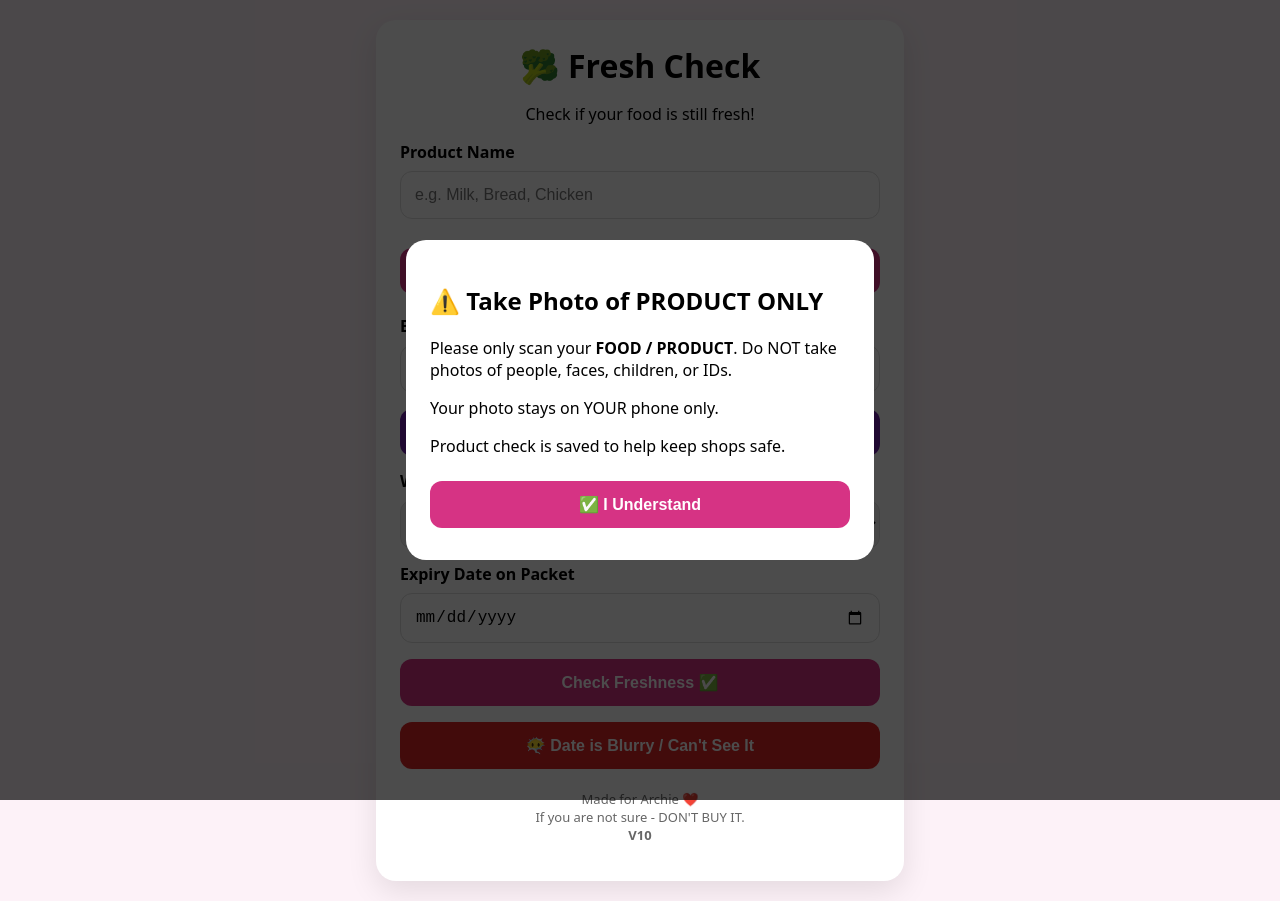
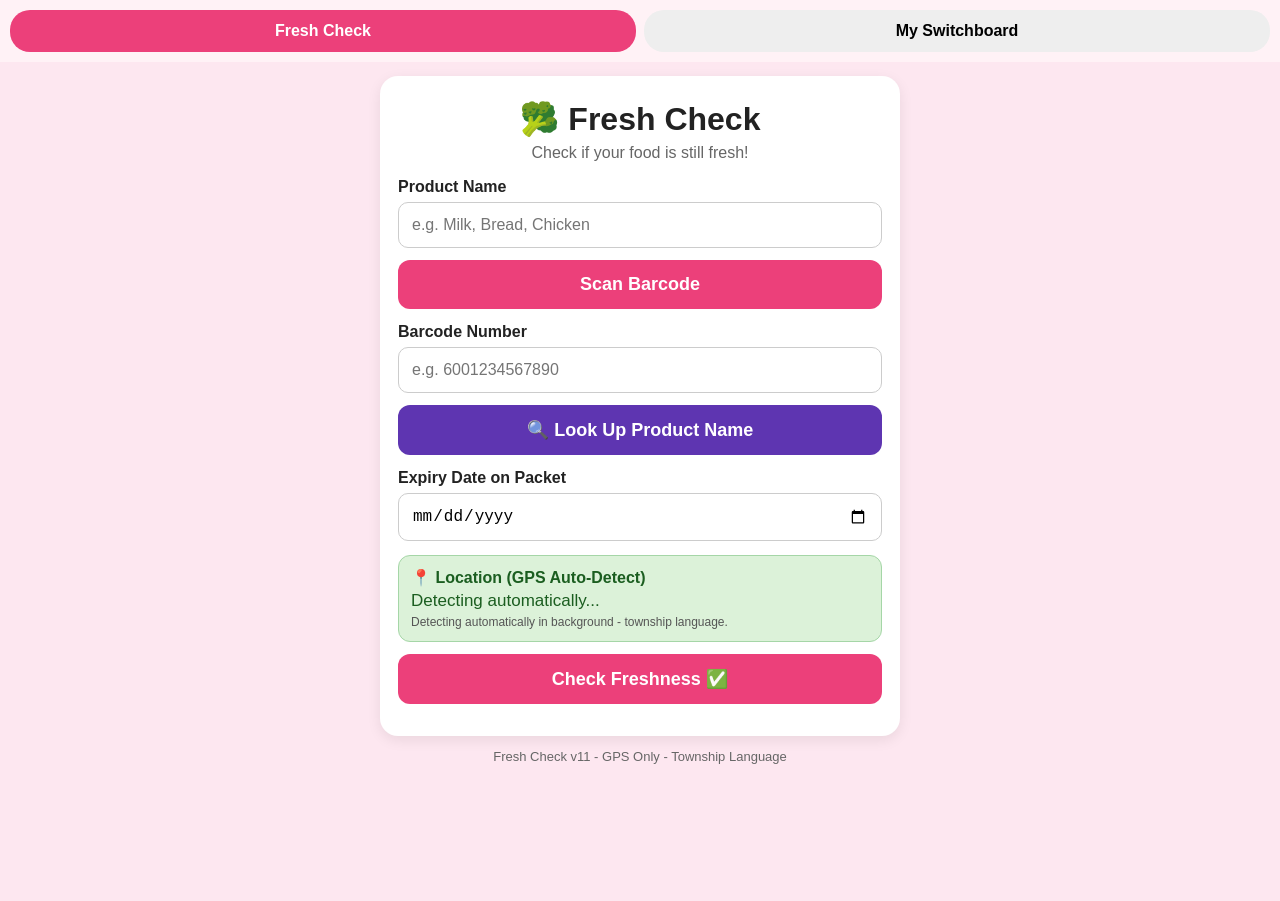
Before and after one commit to stanleymicas-png/fresh-check-v10, a plain HTML site: page index.html in a window 1280 px wide. After the commit the page ends 800 px from the top, so only its background shows below. Drawn offline with Linux system fonts and the light colour scheme.

Commit message:
Add files via upload

```diff
--- a/index.html
+++ b/index.html
@@ -3,138 +3,152 @@
 <head>
 <meta charset="UTF-8">
 <meta name="viewport" content="width=device-width, initial-scale=1.0">
-<title>Fresh Check V10</title>
+<title>Fresh Check - v11</title>
 <style>
-body{font-family:system-ui,sans-serif;background:#fdf2f8;margin:0;padding:20px;text-align:center}
-.card{background:white;max-width:480px;margin:0 auto;padding:24px;border-radius:20px;box-shadow:0 10px 30px rgba(0,0,0,.1)}
-h1{font-size:32px;margin:0}
-input,button,select{width:100%;padding:14px;margin:8px 0;border-radius:12px;font-size:16px;border:1px solid #ddd;box-sizing:border-box}
-button{background:#d63384;color:white;border:none;font-weight:700;cursor:pointer}
-button.warn{background:#dc2626}
-button.secondary{background:#6b21a8}
-#video{width:100%;border-radius:12px;display:none;background:black}
-#result{padding:16px;border-radius:12px;margin-top:12px;font-weight:700;display:none}
-.fresh{background:#dcfce7;color:#166534}
-.notfresh{background:#fee2e2;color:#991b1b}
-#popup{position:fixed;inset:0;background:rgba(0,0,0,.7);display:flex;align-items:center;justify-content:center;padding:20px;z-index:99}
-.popup-box{background:white;padding:24px;border-radius:20px;max-width:420px;text-align:left}
+body{font-family:Arial,sans-serif;margin:0;background:#fde7f0;color:#222}
+.tabs{display:flex;background:#fff2f6;padding:10px;gap:8px;position:sticky;top:0;z-index:10}
+.tabs button{flex:1;padding:12px;border:none;border-radius:20px;font-size:16px;font-weight:bold;cursor:pointer;background:#eee}
+.tabs button.active{background:#ec407a;color:white}
+.container{padding:14px;max-width:520px;margin:auto}
+.card{background:white;border-radius:18px;padding:18px;box-shadow:0 4px 14px rgba(0,0,0,0.08)}
+h1{text-align:center;font-size:32px;margin:6px 0}
+.sub{text-align:center;color:#666;margin:0 0 16px}
+label{font-weight:bold;display:block;margin:14px 0 6px}
+input{width:100%;padding:13px;border:1px solid #ccc;border-radius:10px;font-size:16px;box-sizing:border-box}
+.btn{width:100%;border:none;padding:14px;border-radius:12px;font-size:18px;font-weight:bold;margin-top:12px;cursor:pointer;color:white}
+.btn-pink{background:#ec407a}
+.btn-purple{background:#5e35b1}
+.btn-green{background:#81c784;color:#1b5e20}
+.locBox{background:#dcf2d9;border:1px solid #a5d6a7;padding:12px;border-radius:12px;margin-top:14px}
+.locTitle{font-weight:bold;color:#1b5e20}
+.locLine{font-size:17px;margin-top:4px;color:#1b5e20}
+.locSmall{font-size:12px;color:#555;margin-top:4px}
+.switch-item{border-bottom:1px solid #eee;padding:10px 0}
+.fresh{color:#2e7d32;font-weight:bold}
+.expired{color:#c62828;font-weight:bold}
+.warn{color:#ef6c00;font-weight:bold}
 .small{font-size:13px;color:#666}
-label{text-align:left;display:block;font-weight:700;margin-top:6px}
 </style>
 </head>
 <body>
-<div id="popup"><div class="popup-box">
-<h2>⚠️ Take Photo of PRODUCT ONLY</h2>
-<p>Please only scan your <b>FOOD / PRODUCT</b>. Do NOT take photos of people, faces, children, or IDs.</p>
-<p>Your photo stays on YOUR phone only.</p>
-<p>Product check is saved to help keep shops safe.</p>
-<button onclick="closePopup()">✅ I Understand</button>
-</div></div>
+
+<div class="tabs">
+  <button id="tabCheck" class="active" onclick="showTab('check')">Fresh Check</button>
+  <button id="tabSwitch" onclick="showTab('switch')">My Switchboard</button>
+</div>
+
+<div class="container">
+<div id="pageCheck">
 <div class="card">
 <h1>🥦 Fresh Check</h1>
-<p>Check if your food is still fresh!</p>
+<p class="sub">Check if your food is still fresh!</p>
+
 <label>Product Name</label>
-<input id="food" placeholder="e.g. Milk, Bread, Chicken">
-<p id="lookupStatus" class="small"></p>
-<button onclick="startScan()">Scan Barcode</button>
-<video id="video" playsinline></video>
-<p id="scanStatus" class="small"></p>
+<input id="productName" placeholder="e.g. Milk, Bread, Chicken">
+
+<button class="btn btn-pink" onclick="scanBarcode()">Scan Barcode</button>
+
 <label>Barcode Number</label>
-<input id="barcode" placeholder="e.g. 6001234567890" inputmode="numeric" onblur="lookupProduct()">
-<button class="secondary" onclick="lookupProduct()">🔍 Look Up Product Name</button>
-<label>Which Tuckshop are you in?</label>
-<select id="shop">
-<option>Archie's Tuckshop</option>
-<option>Alex's Tuckshop</option>
-<option>Masaisai Tuckshop</option>
-<option value="OTHER">➕ Shop Not Listed? Add New Shop</option>
-</select>
-<input id="newShopName" placeholder="Type new shop name if not listed" style="display:none">
+<input id="barcode" placeholder="e.g. 6001234567890" inputmode="numeric">
+
+<button class="btn btn-purple" onclick="lookupProduct()">🔍 Look Up Product Name</button>
+
 <label>Expiry Date on Packet</label>
-<input id="expiry" type="date">
-<button onclick="checkFreshness()">Check Freshness ✅</button>
-<button class="warn" onclick="blurryDate()">😶‍🌫️ Date is Blurry / Can't See It</button>
-<div id="result"></div>
-<p class="small">Made for Archie ❤️<br>If you are not sure - DON'T BUY IT.<br><b>V10</b></p>
+<input type="date" id="expiry">
+
+<div class="locBox">
+<div class="locTitle">📍 Location (GPS Auto-Detect)</div>
+<div class="locLine" id="gpsText">Detecting automatically...</div>
+<div class="locSmall">Detecting automatically in background - township language.</div>
 </div>
+
+<button class="btn btn-pink" onclick="checkFreshness()">Check Freshness ✅</button>
+<div id="result" style="margin-top:14px;font-size:18px"></div>
+</div>
+</div>
+
+<div id="pageSwitch" style="display:none">
+<div class="card">
+<h3>Live Switchboard</h3>
+<p class="small">All checks from this device.</p>
+<div id="switchList">No checks yet.</div>
+<button class="btn btn-pink" onclick="clearSwitch()">Clear Switchboard</button>
+</div>
+</div>
+
+<p class="small" style="text-align:center">Fresh Check v11 - GPS Only - Township Language</p>
+</div>
+
 <script>
-const SHEET_URL = "PASTE_YOUR_WEB_APP_URL_HERE";
-function closePopup(){document.getElementById('popup').style.display='none';}
-let stream=null;
-async function startScan(){
-const video=document.getElementById('video');
-try{
-stream=await navigator.mediaDevices.getUserMedia({video:{facingMode:'environment'}});
-video.srcObject=stream; video.style.display='block'; await video.play();
-document.getElementById('scanStatus').innerText='Point camera at barcode...';
-if('BarcodeDetector' in window){
-const detector=new BarcodeDetector({formats:['ean_13','ean_8','upc_a','upc_e','code_128']});
-const loop=async()=>{
-try{const codes=await detector.detect(video);
-if(codes.length>0){document.getElementById('barcode').value=codes[0].rawValue; lookupProduct();document.getElementById('scanStatus').innerText='✅ Barcode found: '+codes[0].rawValue;stopScan();return;}}catch(e){}
-if(stream) requestAnimationFrame(loop);}; loop();
-}else{document.getElementById('scanStatus').innerText='Please type barcode manually.';}
-}catch(e){alert('Camera permission needed. Type barcode manually.');}
+let currentLocation = "Detecting automatically...";
+function showTab(which){
+  document.getElementById('pageCheck').style.display = which==='check'?'block':'none';
+  document.getElementById('pageSwitch').style.display = which==='switch'?'block':'none';
+  document.getElementById('tabCheck').className = which==='check'?'active':'';
+  document.getElementById('tabSwitch').className = which==='switch'?'active':'';
+  if(which==='switch') renderSwitch();
 }
-function stopScan(){if(stream){stream.getTracks().forEach(t=>t.stop());stream=null;}document.getElementById('video').style.display='none';}
-async function lookupProduct(){
-  const code=document.getElementById('barcode').value.trim();
-  if(!code) return;
-  document.getElementById('lookupStatus').innerText='Looking up...';
-  try{
-    const res=await fetch('https://world.openfoodfacts.org/api/v0/product/'+code+'.json');
-    const data=await res.json();
-    if(data.status===1 && data.product){
-      const name=data.product.product_name || data.product.product_name_en || '';
-      const brand=data.product.brands || '';
-      if(name){ document.getElementById('food').value=(brand?brand+' - ':'')+name; document.getElementById('lookupStatus').innerText='Found: '+name; }
+function cleanTownshipName(text){
+  if(!text) return text;
+  // Remove municipality language - keep only township language
+  let banned = ["municipality","Municipality","eThekwini","City of","Metropolitan","District","Local Municipality"];
+  let cleaned = text;
+  banned.forEach(b=>{ cleaned = cleaned.split(b).join(""); });
+  cleaned = cleaned.replace(/, ,/g,", ").replace(/\s+/g," ").trim().replace(/^,|,$/g,"");
+  return cleaned || text;
+}
+function getGPS(){
+  if(!navigator.geolocation){ document.getElementById('gpsText').innerText="GPS not supported"; return; }
+  navigator.geolocation.getCurrentPosition(async function(pos){
+    let lat = pos.coords.latitude, lng = pos.coords.longitude;
+    // Try to get township name in background, single line only
+    try{
+      let res = await fetch(`https://nominatim.openstreetmap.org/reverse?format=json&lat=${lat}&lon=${lng}&zoom=14&addressdetails=1`);
+      let data = await res.json();
+      let a = data.address || {};
+      let place = a.suburb || a.neighbourhood || a.township || a.village || a.town || a.city_district || "";
+      let area = a.suburb && a.neighbourhood && a.neighbourhood!==a.suburb ? a.neighbourhood : "";
+      let single = place ? (area ? place + ", " + area : place) : "Current Location";
+      single = cleanTownshipName(single);
+      currentLocation = single;
+      document.getElementById('gpsText').innerText = single;
+    }catch(e){
+      currentLocation = "Lat: " + lat.toFixed(4) + ", Lng: " + lng.toFixed(4);
+      document.getElementById('gpsText').innerText = currentLocation;
     }
-  }catch(e){}
+  }, function(){ document.getElementById('gpsText').innerText="Please allow location permission"; });
 }
-function getShop(){
-  let s=document.getElementById('shop').value;
-  if(s==='OTHER'){
-    let t=document.getElementById('newShopName').value.trim();
-    if(!t){alert('Type new shop name');return null;}
-    return t;
-  }
-  return s;
-}
-document.getElementById('shop').addEventListener('change',function(){
-  document.getElementById('newShopName').style.display=this.value==='OTHER'?'block':'none';
-});
-function sendToSheet(shop,product,barcode,expiry,status){
-  if(SHEET_URL.includes("PASTE_")) return;
-  fetch(SHEET_URL,{method:'POST',mode:'no-cors',headers:{'Content-Type':'application/json'},body:JSON.stringify({shop,product,barcode,expiry,status,gps:"Pampierstad"})});
+getGPS();
+function scanBarcode(){ alert("Point camera at barcode, then type the number you see."); document.getElementById('barcode').focus(); }
+function lookupProduct(){
+  let code = document.getElementById('barcode').value.trim();
+  if(!code){ alert("Please enter barcode number first"); return; }
+  alert("Looking up product for barcode: " + code + ". If not found, please type product name.");
 }
 function checkFreshness(){
-const food=document.getElementById('food').value.trim()||'This product';
-const barcode=document.getElementById('barcode').value.trim();
-const shop=getShop(); if(!shop) return;
-const expiry=document.getElementById('expiry').value;
-const result=document.getElementById('result');
-result.style.display='block';
-if(!barcode){result.innerText='Please scan or type barcode first.';return;}
-if(!expiry){result.innerText='Please type expiry date.';return;}
-const today=new Date();today.setHours(0,0,0,0);
-const exp=new Date(expiry);exp.setHours(0,0,0,0);
-const diff=Math.ceil((exp-today)/(1000*60*60*24));
-let status,html,cls;
-if(diff<0){status='EXPIRED';cls='notfresh';html='⛔ NOT FRESH - DON\'T BUY IT<br>'+food+' expired '+Math.abs(diff)+' days ago.';}
-else if(diff===0){status='EXPIRED';cls='notfresh';html='⛔ EXPIRES TODAY - DON\'T BUY IT<br>'+food;}
-else if(diff<=3){status='EXPIRING SOON';cls='notfresh';html='⚠️ EXPIRES IN '+diff+' DAYS - DON\'T BUY IT<br>'+food;}
-else{status='FRESH';cls='fresh';html='✅ FRESH - Safe to Buy<br>'+food+' expires in '+diff+' days.';}
-result.className=cls; result.innerHTML=html;
-sendToSheet(shop,food,barcode,expiry,status);
+  let name = document.getElementById('productName').value.trim() || "Unknown Product";
+  let barcode = document.getElementById('barcode').value.trim() || "No barcode";
+  let expiryVal = document.getElementById('expiry').value;
+  if(!expiryVal){ alert("Please pick expiry date"); return; }
+  let today = new Date(); today.setHours(0,0,0,0);
+  let exp = new Date(expiryVal);
+  let diff = Math.round((exp - today)/(1000*60*60*24));
+  let status="", cls="";
+  if(diff<0){ status="EXPIRED - Do not sell / Do not eat"; cls="expired"; }
+  else if(diff===0){ status="EXPIRES TODAY - Use with caution"; cls="warn"; }
+  else if(diff<=3){ status="EXPIRING SOON - " + diff + " days left"; cls="warn"; }
+  else{ status="FRESH - " + diff + " days left"; cls="fresh"; }
+  document.getElementById('result').innerHTML = "<div class='"+cls+"'>"+status+"</div><div class='small'>"+name+" | "+currentLocation+"</div>";
+  let checks = JSON.parse(localStorage.getItem('fresh_checks')||"[]");
+  checks.unshift({name:name,barcode:barcode,expiry:expiryVal,status:status,location:currentLocation,time:new Date().toLocaleString()});
+  localStorage.setItem('fresh_checks', JSON.stringify(checks));
 }
-function blurryDate(){
-const food=document.getElementById('food').value.trim()||'This product';
-const barcode=document.getElementById('barcode').value.trim()||'No barcode';
-const shop=getShop(); if(!shop) return;
-const result=document.getElementById('result');
-result.style.display='block';result.className='notfresh';result.innerHTML='⛔ DATE BLURRY / CAN\'T SEE IT - DON\'T BUY IT<br>Better safe.';
-sendToSheet(shop,food,barcode,'Blurry','EXPIRED');
+function renderSwitch(){
+  let checks = JSON.parse(localStorage.getItem('fresh_checks')||"[]");
+  if(checks.length===0){ document.getElementById('switchList').innerHTML="No checks yet."; return; }
+  document.getElementById('switchList').innerHTML = checks.map(c=>"<div class='switch-item'><b>"+c.name+"</b><br>"+c.status+"<br><span class='small'>"+c.time+" | "+c.location+" | Barcode: "+c.barcode+"</span></div>").join("");
 }
+function clearSwitch(){ localStorage.removeItem('fresh_checks'); renderSwitch(); }
 </script>
 </body>
 </html>
```
